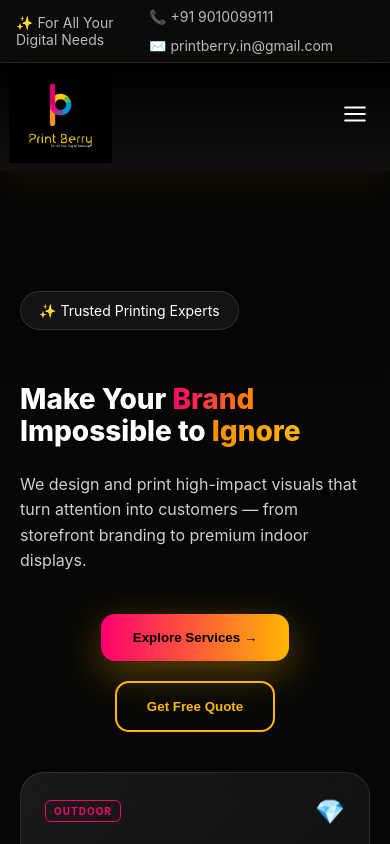
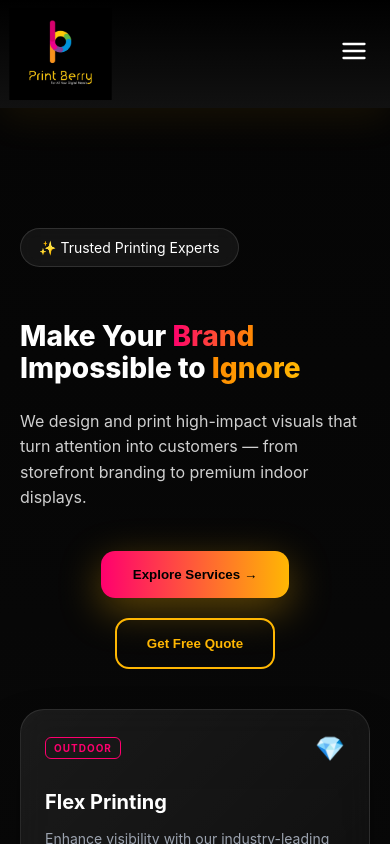
Before and after one commit to pathapatisneha2025-commits/Print-berry, a React (Create React App) app: page / in a window 390 px wide. Shown: the top 844 px of the page. Built offline with nearby package versions, Linux system fonts and the light colour scheme.

Commit message:
changes made

```diff
--- a/src/components/Navbar.js
+++ b/src/components/Navbar.js
@@ -6,19 +6,23 @@ export default function Navbar() {
   const [hovered, setHovered] = useState(null);
   const [shrink, setShrink] = useState(false);
   const [mobileOpen, setMobileOpen] = useState(false);
-  const [isMobile, setIsMobile] = useState(window.innerWidth < 768);
+  const [isMobile, setIsMobile] = useState(false);
   const location = useLocation();
 
+  /* ===== Mobile detection (FIXED) ===== */
   useEffect(() => {
-    const handleResize = () => setIsMobile(window.innerWidth < 768);
+    const handleResize = () => setIsMobile(window.innerWidth <= 768);
+    handleResize();
     window.addEventListener("resize", handleResize);
     return () => window.removeEventListener("resize", handleResize);
   }, []);
 
+  /* ===== Close menu on page change ===== */
   useEffect(() => {
     setMobileOpen(false);
   }, [location.pathname]);
 
+  /* ===== Navbar shrink on scroll ===== */
   useEffect(() => {
     const onScroll = () => setShrink(window.scrollY > 50);
     window.addEventListener("scroll", onScroll);
@@ -34,7 +38,8 @@ export default function Navbar() {
 
   return (
     <>
-      {/* TOP INFO BAR */}
+      {/* TOP BAR */}
+      {!isMobile && (
         <div style={styles.topBar}>
           <span>✨ For All Your Digital Needs</span>
           <div style={styles.topRight}>
@@ -42,6 +47,7 @@ export default function Navbar() {
             <span>✉️ printberry.in@gmail.com</span>
           </div>
         </div>
+      )}
 
       {/* NAVBAR */}
       <nav
@@ -66,20 +72,16 @@ export default function Navbar() {
         {isMobile && (
           <button
             style={styles.menuBtn}
-            onClick={() => setMobileOpen(!mobileOpen)}
+            onClick={() => setMobileOpen((p) => !p)}
           >
             {mobileOpen ? <FiX /> : <FiMenu />}
           </button>
         )}
 
-        {/* MENU */}
-        {(!isMobile || mobileOpen) && (
-          <ul
-            style={{
-              ...styles.menu,
-              ...(isMobile ? styles.menuMobileOpen : {}),
-            }}
-          >
+        {/* DESKTOP MENU */}
+        {!isMobile && (
+          <>
+            <ul style={styles.menu}>
               {menuItems.map((item) => {
                 const active = location.pathname === item.path;
                 return (
@@ -90,7 +92,6 @@ export default function Navbar() {
                     style={{
                       ...styles.menuItem,
                       ...(active ? styles.active : {}),
-                    ...(isMobile ? { margin: "14px 0" } : {}),
                     }}
                   >
                     <Link to={item.path} style={styles.navLink}>
@@ -106,23 +107,36 @@ export default function Navbar() {
                   </li>
                 );
               })}
+            </ul>
 
-            {isMobile && (
+            <div style={styles.actions}>
+              <button style={styles.outlineBtn}>Free Quote</button>
+              <button style={styles.primaryBtn}>Get Started</button>
+            </div>
+          </>
+        )}
+
+        {/* MOBILE MENU */}
+        {isMobile && mobileOpen && (
+          <ul style={{ ...styles.menu, ...styles.menuMobileOpen }}>
+            {menuItems.map((item) => (
+              <li key={item.name} style={styles.mobileItem}>
+                <Link
+                  to={item.path}
+                  style={styles.navLink}
+                  onClick={() => setMobileOpen(false)} // 🔥 CLOSE ON CLICK
+                >
+                  {item.name}
+                </Link>
+              </li>
+            ))}
+
             <li style={{ marginTop: "16px" }}>
               <a href="tel:+919010099111" style={styles.mobileCallBtn}>
                 📞 Call Now
               </a>
             </li>
-            )}
           </ul>
-        )}
-
-        {/* DESKTOP CTA */}
-        {!isMobile && (
-          <div style={styles.actions}>
-            <button style={styles.outlineBtn}>Free Quote</button>
-            <button style={styles.primaryBtn}>Get Started</button>
-          </div>
         )}
       </nav>
     </>
@@ -141,14 +155,12 @@ const styles = {
     justifyContent: "space-between",
     alignItems: "center",
     borderBottom: "1px solid #1f1f1f",
-    maxWidth: "100vw",
-    overflow: "hidden",
+    flexWrap: "wrap",
   },
 
   topRight: {
     display: "flex",
     gap: "12px",
-    flexWrap: "wrap",
   },
 
   navbar: {
@@ -160,16 +172,13 @@ const styles = {
     alignItems: "center",
     justifyContent: "space-between",
     width: "100%",
-    maxWidth: "100vw",
     boxSizing: "border-box",
-    overflow: "hidden",
     boxShadow: "0 10px 40px rgba(255,183,3,0.08)",
   },
 
   logoWrap: {
     display: "flex",
     alignItems: "center",
-    flexShrink: 0,
   },
 
   logoImg: {
@@ -186,13 +195,16 @@ const styles = {
     margin: 0,
     padding: 0,
     alignItems: "center",
-    whiteSpace: "nowrap",
   },
 
   menuItem: {
     position: "relative",
     fontSize: "15px",
-    cursor: "pointer",
+  },
+
+  mobileItem: {
+    margin: "14px 0",
+    fontSize: "18px",
   },
 
   navLink: {
@@ -216,7 +228,6 @@ const styles = {
   actions: {
     display: "flex",
     gap: "10px",
-    flexShrink: 0,
   },
 
   outlineBtn: {
@@ -239,10 +250,10 @@ const styles = {
   menuBtn: {
     background: "none",
     border: "none",
-    fontSize: "26px",
+    fontSize: "28px",
     color: "#fff",
     cursor: "pointer",
-    flexShrink: 0,
+    zIndex: 1100,
   },
 
   menuMobileOpen: {
@@ -250,13 +261,10 @@ const styles = {
     top: "100%",
     left: 0,
     right: 0,
-    width: "100%",
-    display: "flex",
     flexDirection: "column",
-    alignItems: "center",
+    background: "#050b14",
     padding: "20px 0",
-    background: "#050b14",
-    overflowX: "hidden",
+    textAlign: "center",
   },
 
   mobileCallBtn: {
```
Lines whose indentation alone changed are shown as unchanged.
